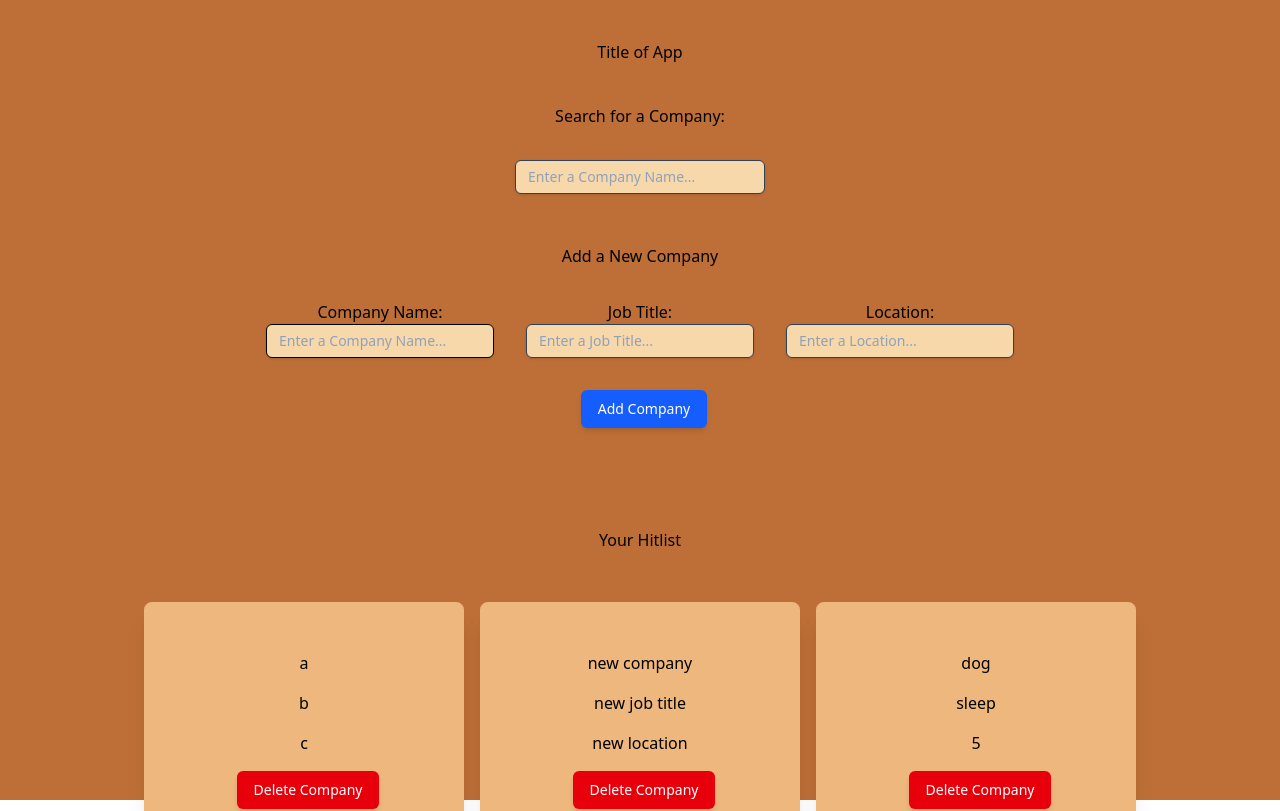
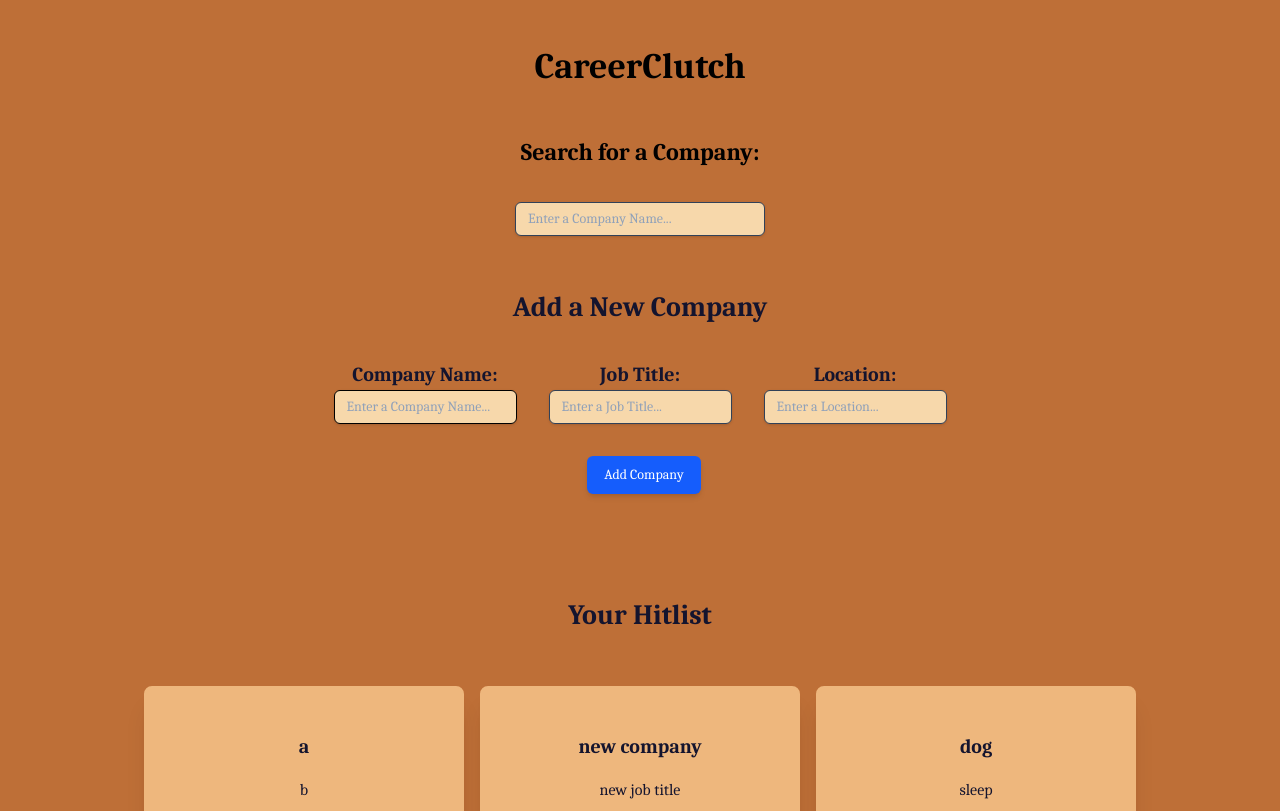
Before and after one commit to aidan-diaz/CareerClutch, a React (Vite) app: page / in a window 1280 px wide. Shown: the top 811 px of the page. Built offline with nearby package versions, Linux system fonts and the light colour scheme; data requests are answered from the project's data file.

Commit message:
more styling updates

```diff
--- a/index.html
+++ b/index.html
@@ -3,6 +3,9 @@
   <head>
     <meta charset="UTF-8" />
     <link rel="icon" type="image/svg+xml" href="/vite.svg" />
+    <link rel="preconnect" href="https://fonts.googleapis.com">
+    <link rel="preconnect" href="https://fonts.gstatic.com" crossorigin>
+    <link href="https://fonts.googleapis.com/css2?family=Caladea:ital,wght@0,400;0,700;1,400;1,700&display=swap" rel="stylesheet">
     <link rel="stylesheet" href="/src/main.jsx">
     <meta name="viewport" content="width=device-width, initial-scale=1.0" />
     <title>Company Hitlist</title>
--- a/src/App.jsx
+++ b/src/App.jsx
@@ -84,8 +84,8 @@ function App() {
   }
 
   return (
-    <div className="bg-background-orange h-screen">
-      <h1 className="pt-[40px] mb-[40px] text-center">Title of App</h1>
+    <div className="bg-background-orange h-full caladea-regular">
+      <h1 className="pt-[40px] mb-[40px] text-center text-[36px] caladea-bold">CareerClutch</h1>
       <SearchFilter onChange={handleFilterChange} filter={companyFilter} />
       <CompanyForm
         onSubmit={addCompany}
@@ -96,9 +96,9 @@ function App() {
         newJobTitle={newJobTitle}
         newLocation={newLocation}
       />
-      <h2 className="text-center mb-[50px]">Your Hitlist</h2>
+      <h2 className="text-center mb-[50px] caladea-bold text-[28px] text-names">Your Hitlist</h2>
       <ul
-        className="flex flex-wrap justify-center items-center gap-x-4 gap-y-16"
+        className="flex flex-wrap justify-center items-center gap-x-4 gap-y-16 pb-[40px]"
       >
       {
         companyFilter ?
--- a/src/components/CompanyForm.jsx
+++ b/src/components/CompanyForm.jsx
@@ -4,10 +4,10 @@ const CompanyForm = ({ onSubmit, handleCompanyNameChange, handleJobTitleNameChan
             className="flex flex-col justify-center items-center gap-x-8 gap-y-8 mb-[100px]"
             onSubmit={onSubmit} id="addCompanyForm"
         >
-            <h2>Add a New Company</h2>
+            <h2 className="caladea-bold text-[28px] text-center text-names">Add a New Company</h2>
             <section className="flex flex-wrap justify-center items-center gap-x-8 gap-y-4">
                 <div className="flex flex-col justify-center items-center">
-                    <span>Company Name: </span>
+                    <span className="text-names caladea-bold text-[20px]">Company Name: </span>
                     <input
                         className="bg-input placeholder:text-slate-400 text-black-700 text-sm border border-input-border-200 rounded-md px-3 py-1.5 transition duration-300 ease focus:outline-none focus:border-slate-400 hover:border-slate-300 shadow-sm focus:shadow max-w-[250px] min-w-[150px]"
                         type="text"
@@ -17,7 +17,7 @@ const CompanyForm = ({ onSubmit, handleCompanyNameChange, handleJobTitleNameChan
                     />
                 </div>
                 <div className="flex flex-col justify-center items-center">
-                    <span>Job Title: </span>
+                    <span className="text-names caladea-bold text-[20px]">Job Title: </span>
                     <input
                         className="bg-input placeholder:text-slate-400 text-slate-700 text-sm border border-input-border-200 rounded-md px-3 py-1.5 transition duration-300 ease focus:outline-none focus:border-slate-400 hover:border-slate-300 shadow-sm focus:shadow max-w-[250px] min-w-[150px]"
                         type="text"
@@ -27,7 +27,7 @@ const CompanyForm = ({ onSubmit, handleCompanyNameChange, handleJobTitleNameChan
                     />
                 </div>
                 <div className="flex flex-col justify-center items-center">
-                    <span>Location: </span>
+                    <span className="text-names caladea-bold text-[20px]">Location: </span>
                     <input
                     className="bg-input placeholder:text-slate-400 text-slate-700 text-sm border border-input-border-200 rounded-md px-3 py-1.5 transition duration-300 ease focus:outline-none focus:border-slate-400 hover:border-slate-300 shadow-sm focus:shadow max-w-[250px] min-w-[150px]"
                     type="text"
--- a/src/components/CompanyName.jsx
+++ b/src/components/CompanyName.jsx
@@ -1,6 +1,6 @@
 const CompanyName = ({ name }) => {
     return (
-        <h2>{name}</h2>
+        <h2 className="caladea-bold text-[20px] text-names">{name}</h2>
     )
 }
 
--- a/src/components/JobTitle.jsx
+++ b/src/components/JobTitle.jsx
@@ -1,6 +1,6 @@
 const JobTitle = ({ title }) => {
     return (
-        <h3>{title}</h3>
+        <h3 className="text-names">{title}</h3>
     )
 }
 
--- a/src/components/Location.jsx
+++ b/src/components/Location.jsx
@@ -1,6 +1,6 @@
 const Location = ({ location }) => {
     return (
-        <h3>{location}</h3>
+        <h3 className="text-names">{location}</h3>
     )
 }
 
--- a/src/components/SearchFilter.jsx
+++ b/src/components/SearchFilter.jsx
@@ -1,7 +1,7 @@
 const SearchFilter = ({ onChange, filter }) => {
     return (
         <form id="filterForm" className="flex flex-col justify-center items-center gap-y-8">
-            <span>Search for a Company: </span>
+            <h3 className="caladea-bold text-[24px] text-center">Search for a Company: </h3>
             <input
                 className="w-full bg-input placeholder:text-slate-400 text-slate-700 text-sm border border-input-border-200 rounded-md px-3 py-1.5 transition duration-300 ease focus:outline-none focus:border-slate-400 hover:border-slate-300 shadow-sm focus:shadow w-full max-w-[250px] min-w-[150px] mb-[50px]"
                 type="text"
--- a/src/index.css
+++ b/src/index.css
@@ -3,6 +3,31 @@
 @theme {
     --color-background-orange: #be6f37;
     --color-card-cream: #eeb77d;
+    --color-names: #14142e;
     --color-input: #f7d8ab;
     --color-input-border: #14142e;
-  }
+}
+
+.caladea-regular {
+  font-family: "Caladea", serif;
+  font-weight: 400;
+  font-style: normal;
+}
+
+.caladea-bold {
+  font-family: "Caladea", serif;
+  font-weight: 700;
+  font-style: normal;
+}
+
+.caladea-regular-italic {
+  font-family: "Caladea", serif;
+  font-weight: 400;
+  font-style: italic;
+}
+
+.caladea-bold-italic {
+  font-family: "Caladea", serif;
+  font-weight: 700;
+  font-style: italic;
+}
```
